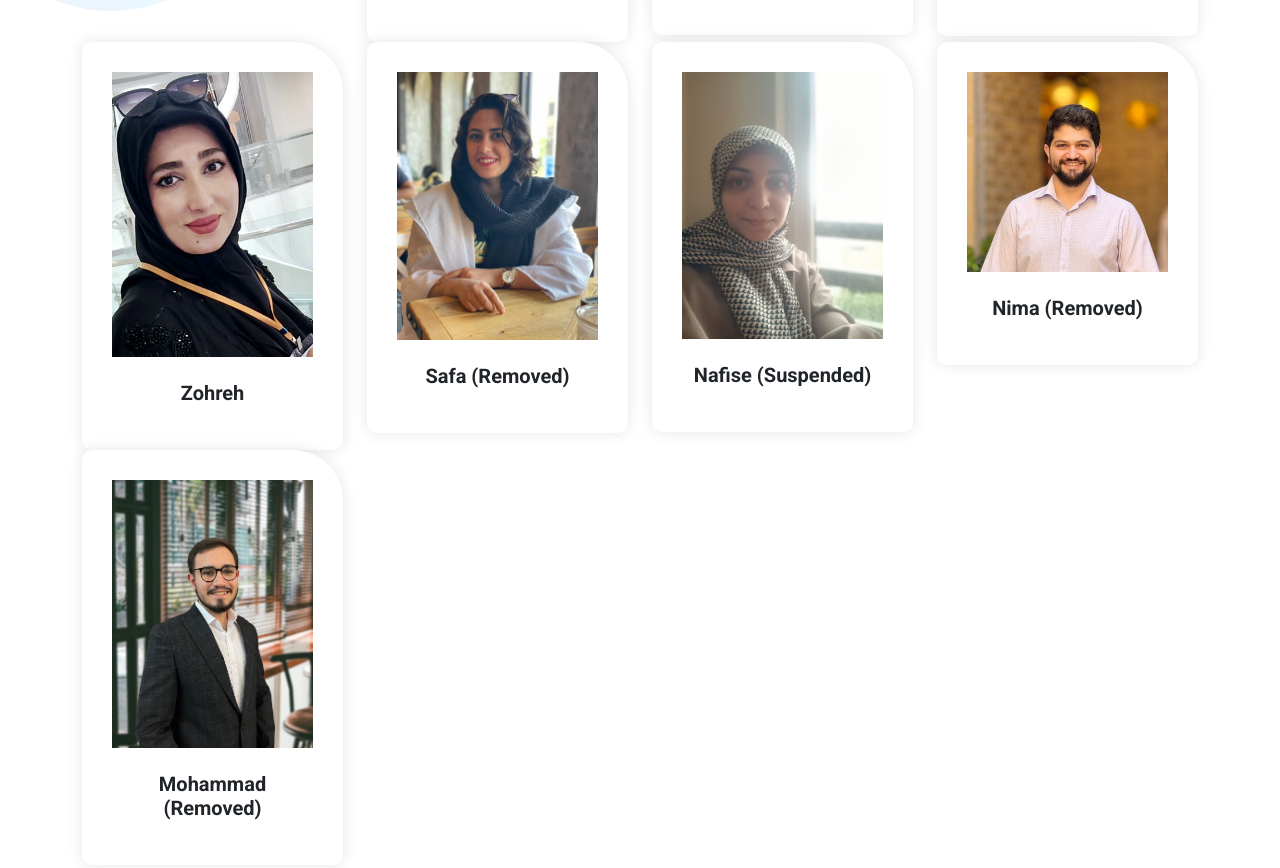
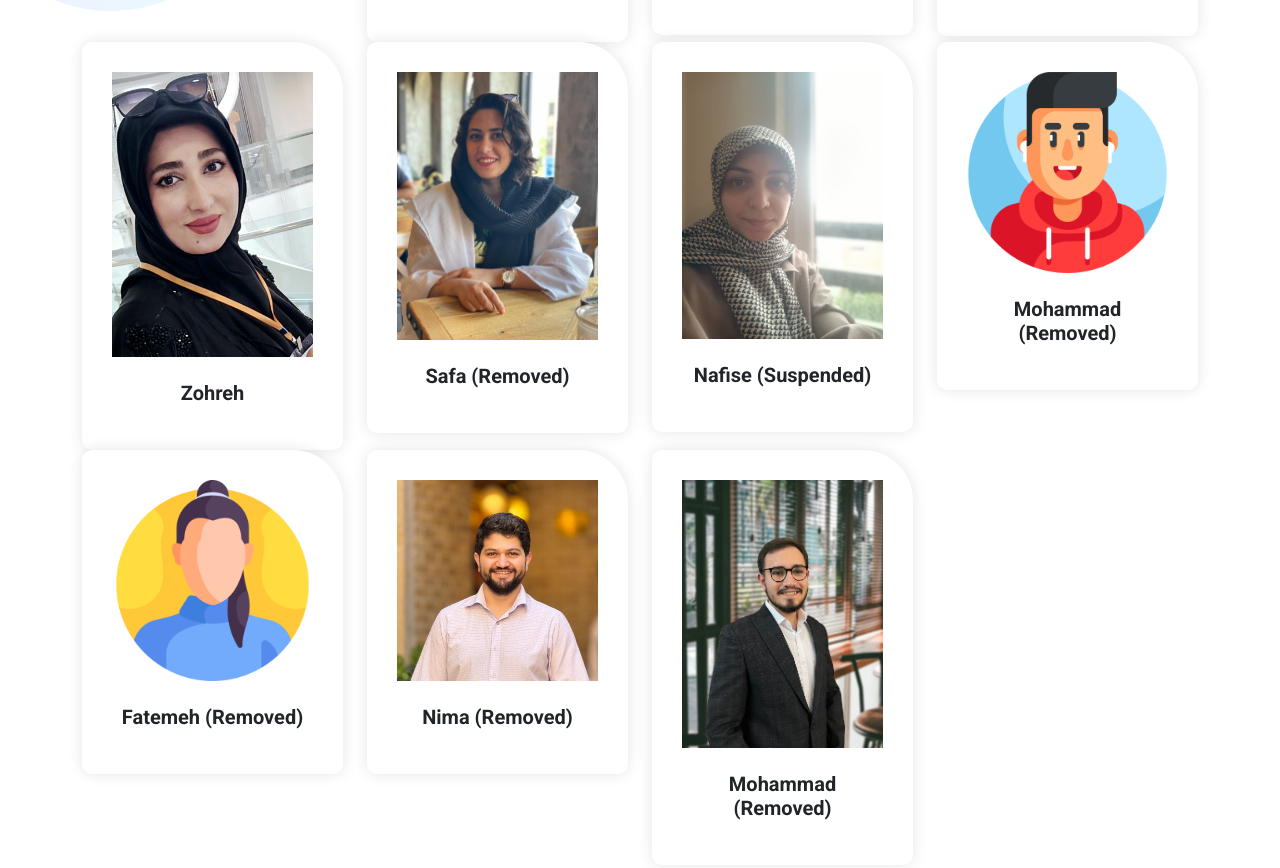
Before and after one commit to FutureFounders/FutureFounders.github.io, a plain HTML site: page index.html in a window 1280 px wide. Shown: the part 5219-6087 px from the top of the page. Drawn offline with Linux system fonts and the light colour scheme.

Commit message:
new profiles were added

```diff
--- a/index.html
+++ b/index.html
@@ -763,6 +763,27 @@ https://templatemo.com/tm-570-chain-app-dev
             <h4  style="text-align: center;">Nafise (Suspended)</h4>
           </div>
         </div>
+
+        <div class="col-lg-3">
+          <div class="service-item fourth-service">
+            <div class="img-box">
+              <img src="./assets/images/Army/gamer.png" alt="" width="1x" height=auto>
+            </div>
+            <br>
+            <h4  style="text-align: center;">Mohammad (Removed)</h4>
+          </div>
+        </div>
+
+        <div class="col-lg-3">
+          <div class="service-item fourth-service">
+            <div class="img-box">
+              <img src="./assets/images/Army/woman.png" alt="" width="1x" height=auto>
+            </div>
+            <br>
+            <h4  style="text-align: center;">Fatemeh (Removed)</h4>
+          </div>
+        </div>
+
         <div class="col-lg-3">
           <div class="service-item fourth-service">
             <div class="img-box">
```
Also changed, not shown: assets/images/Army/gamer.png (added), assets/images/Army/woman.png (added).
